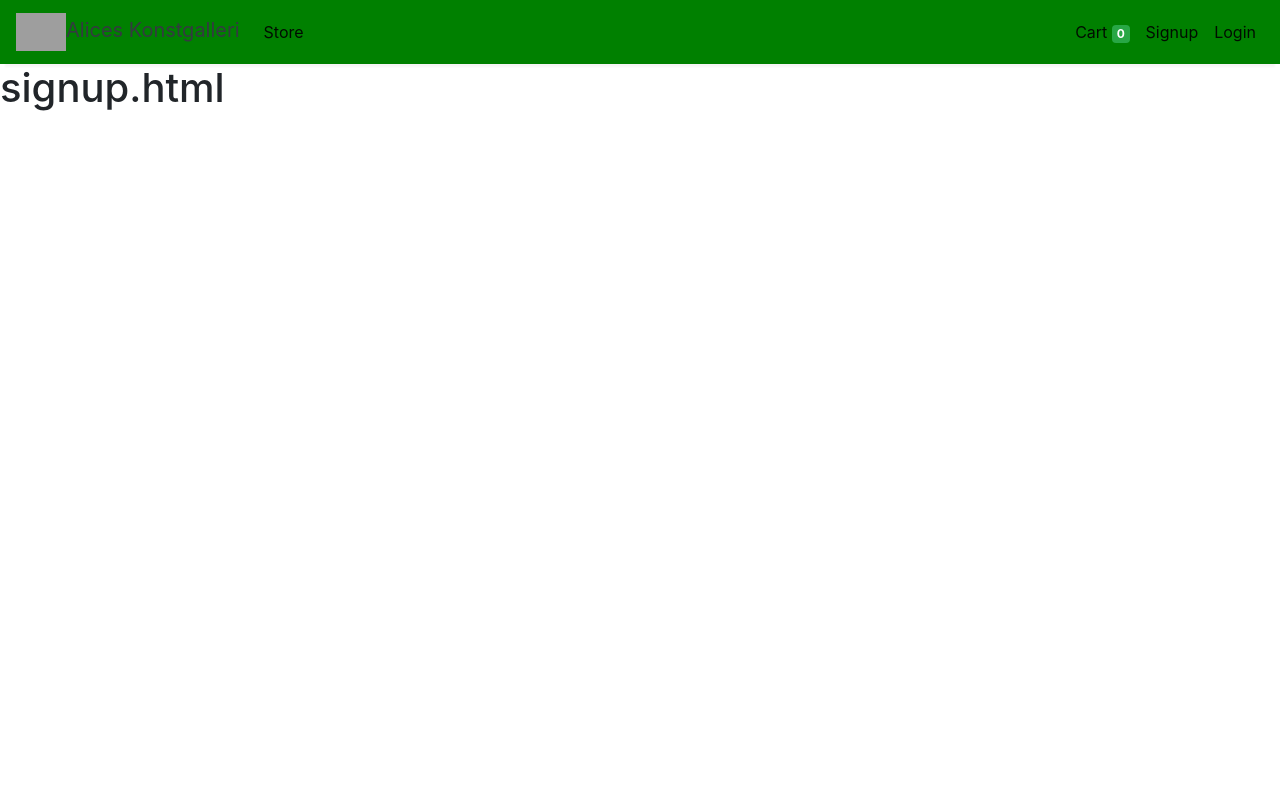
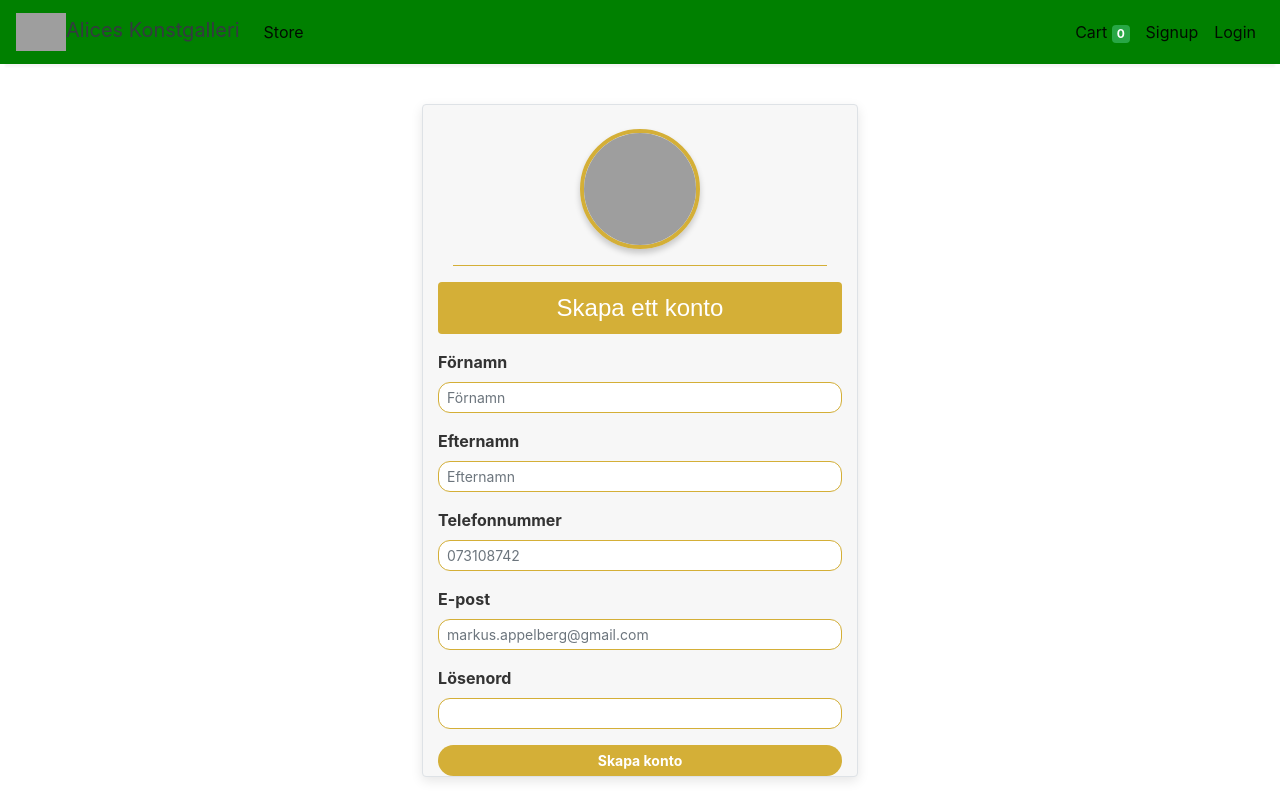
Before and after one commit to bappelberg/AlicesKonstgalleri, a Django app: page /signup/ in a window 1280 px wide. Before the commit the page ends 111 px from the top, so only its background shows below. Run offline with Django 5.2, Linux system fonts and the light colour scheme; some libraries are stand-ins or nearby versions; grey boxes are pictures that could not be loaded.

Commit message:
Implement signup page and validation logic
- Updated the signup page layout to include a modern form design with a profile picture and user-friendly form styling.
- Added fields for the user's first name, last name, phone number, email, and password.
- Included form validation to ensure all fields are filled correctly, including checks for valid phone number and password length.
- Implemented backend validation to handle errors like missing or invalid inputs, and email already existing.
- Updated the signup view to process form data, validate it, and handle errors appropriately.

```diff
--- a/store/templates/signup.html
+++ b/store/templates/signup.html
@@ -1,5 +1,68 @@
 {% extends 'base.html' %}
 
 {% block content %}
-    <h1>signup.html</h1>
+    <div class="container mt-4">
+
+        <div class="p-3 m-3">
+
+            <div class="col-lg-5 rounded mx-auto border pt-4" style="background-color: #f7f7f7; border-radius: 20px; box-shadow: 0 4px 12px rgba(0, 0, 0, 0.1);">
+                <div class="text-center col">
+                    <img
+                        src="https://th.bing.com/th/id/Rd51d7c0fde6d96a31538a86cbd57f3c0?rik=%2fTJxRkU2V371QQ&riu=http%3a%2f%2ftechnologyend.com%2fwp-content%2fuploads%2f2015%2f11%2fwhy-shop-online.jpg&ehk=v1KiYT0i5U1ABCRueDSdLqnazh2BdlVD89Z4qXE0Kgs%3d&risl=&pid=ImgRaw"
+                        alt="Profilbild"
+                        class="rounded-circle" style="height: 120px; width: 120px; object-fit: cover; border: 4px solid #d4af37; box-shadow: 0 4px 6px rgba(0, 0, 0, 0.2);">
+                    <hr style="border-color: #d4af37;">
+                </div>
+                <h3 class="alert alert-info rounded-pill" style="text-align:center; background-color: #d4af37; border: none; color: white; font-family: 'Pacifico', sans-serif; font-size: 24px;">Skapa ett konto</h3>
+
+                <form action="/signup/" method="POST">
+                    {% csrf_token %}
+
+                    {% if error %}
+                        <div class="alert alert-danger" role="alert" style="background-color: #ffe6e6; color: #b30000; font-size: 14px;">
+                            {{ error }}
+                        </div>
+                    {% endif %}
+
+                    <!-- Customer.first_name -->
+                    <div class="form-group">
+                        <label for="firstname" style="color: #333; font-weight: bold;">Förnamn</label>
+                        <input type="text" name="firstname" id="firstname" value="{{ values.first_name }}" class="form-control form-control-sm"
+                               style="border-radius: 12px; border-color: #d4af37;" placeholder="Förnamn">
+                    </div>
+
+                    <!-- Customer.last_name -->
+                    <div class="form-group">
+                        <label for="lastname" style="color: #333; font-weight: bold;">Efternamn</label>
+                        <input type="text" name="lastname" id="lastname" value="{{ values.last_name }}" class="form-control form-control-sm"
+                               style="border-radius: 12px; border-color: #d4af37;" placeholder="Efternamn">
+                    </div>
+
+                    <!-- Customer.phone -->
+                    <div class="form-group">
+                        <label for="phone" style="color: #333; font-weight: bold;">Telefonnummer</label>
+                        <input type="text" name="phone" id="phone" value="{{ values.phone }}" class="form-control form-control-sm"
+                               style="border-radius: 12px; border-color: #d4af37;" placeholder="073108742">
+                    </div>
+
+                    <!-- Customer.email -->
+                    <div class="form-group">
+                        <label for="email" style="color: #333; font-weight: bold;">E-post</label>
+                        <input required type="email" name="email" id="email" value="{{ values.email }}" class="form-control-sm form-control"
+                               style="border-radius: 12px; border-color: #d4af37;" placeholder="markus.appelberg@gmail.com">
+                    </div>
+
+                    <!-- Customer.password -->
+                    <div class="form-group">
+                        <label for="password" style="color: #333; font-weight: bold;">Lösenord</label>
+                        <input type="password" name="password" id="password" class="form-control form-control-sm"
+                               style="border-radius: 12px; border-color: #d4af37;">
+                    </div>
+
+                    <button type="submit" class="btn btn-sm col-lg-12" style="background-color: #d4af37; border-radius: 20px; color: white; font-weight: bold;">Skapa konto</button>
+
+                </form>
+            </div>
+        </div>
+    </div>
 {% endblock %}
--- a/store/views.py
+++ b/store/views.py
@@ -17,7 +17,6 @@ def login(request):
     return render(request, 'login.html')
 
 
-
 # Orders View
 def orders(request):
     return render(request, 'orders.html')
@@ -30,4 +29,64 @@ def store(request):
 
 # Signup View
 def signup(request):
-    return render(request, 'signup.html')
+    if request.method == 'POST':
+        # Get POST-data
+        first_name = request.POST.get('firstname')
+        last_name = request.POST.get('lastname')
+        phone = request.POST.get('phone')
+        email = request.POST.get('email')
+        password = request.POST.get('password')
+
+        # Validate data
+        value = {
+            'first_name': first_name,
+            'last_name': last_name,
+            'phone': phone,
+            'email': email
+        }
+        error_message = None
+
+        customer = Customer(
+            first_name=first_name,
+            last_name=last_name,
+            phone=phone,
+            email=email,
+            password=password
+        )
+        error_message = validate_customer(customer)
+
+        if not error_message:
+            customer.password = make_password(customer.password)  # Hash password
+            customer.save()  # Save customer in database
+            return redirect('index')  # If no error, redirect customer to index ingen fel, omdirigera till hemsidan
+        else:
+            data = {
+                'error': error_message,
+                'values': value
+            }
+            return render(request, 'signup.html', data)  # Render signup.html view error messages
+
+    return render(request, 'signup.html')  # Render signup.html for GET method
+
+
+def validate_customer(customer):
+    error_message = None
+    if not customer.first_name:
+        error_message = "Vänligen ange förnamn"
+    elif len(customer.first_name) < 3:
+        error_message = 'Förnamn måste bestå av minst tre bokstäver'
+    elif not customer.last_name:
+        error_message = 'Vänligen ange efternamn'
+    elif len(customer.last_name) < 3:
+        error_message = 'Efternamn måste bestå av minst tre bokstäver'
+    elif not customer.phone:
+        error_message = 'Ange telefonnummer'
+    elif len(customer.phone) < 10:
+        error_message = 'Telefonnummer måste bestå av tio siffror'
+    elif len(customer.password) < 5:
+        error_message = 'Lösenord måste bestå av minst fem tecken'
+    elif len(customer.email) < 5:
+        error_message = 'E-postadresser måste bestå av minst fem tecken'
+    elif customer.is_exists():
+        error_message = 'E-postadressen finns redan registrerad i vårt system'
+    return error_message
```
